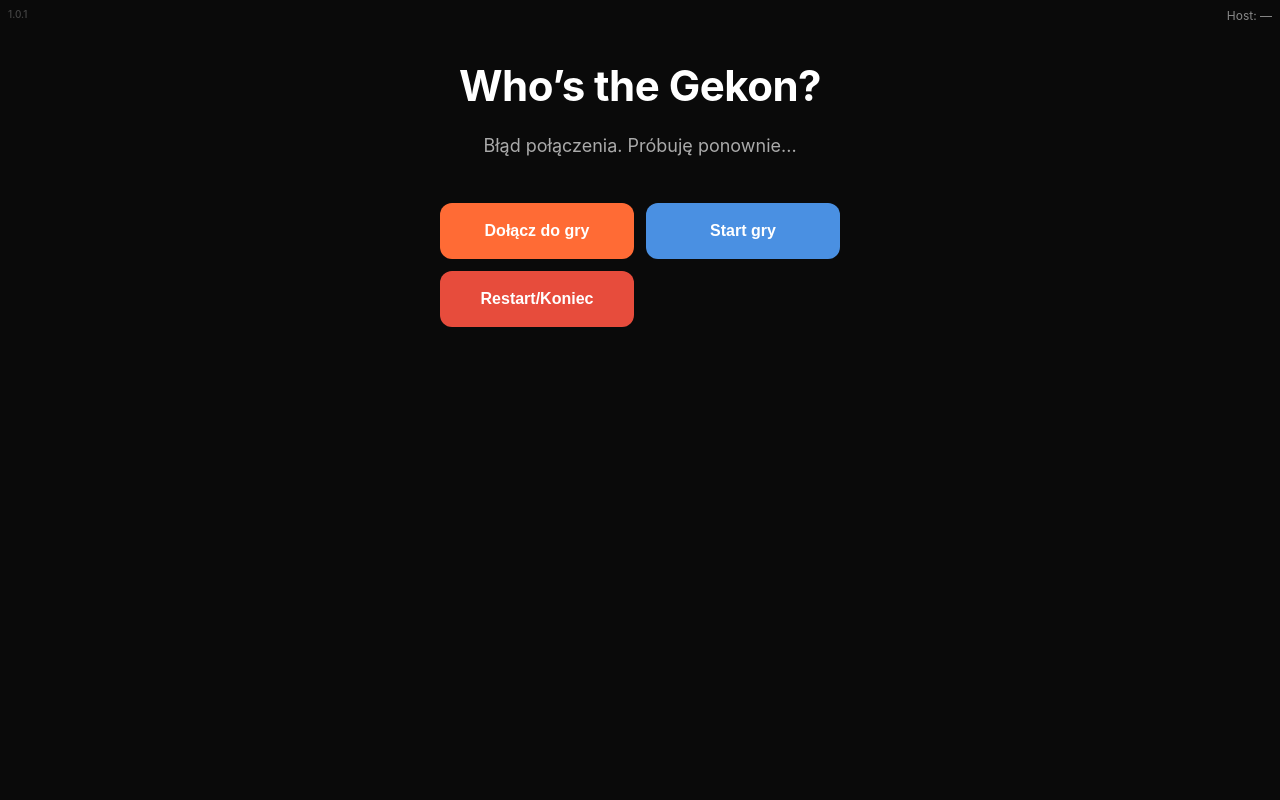
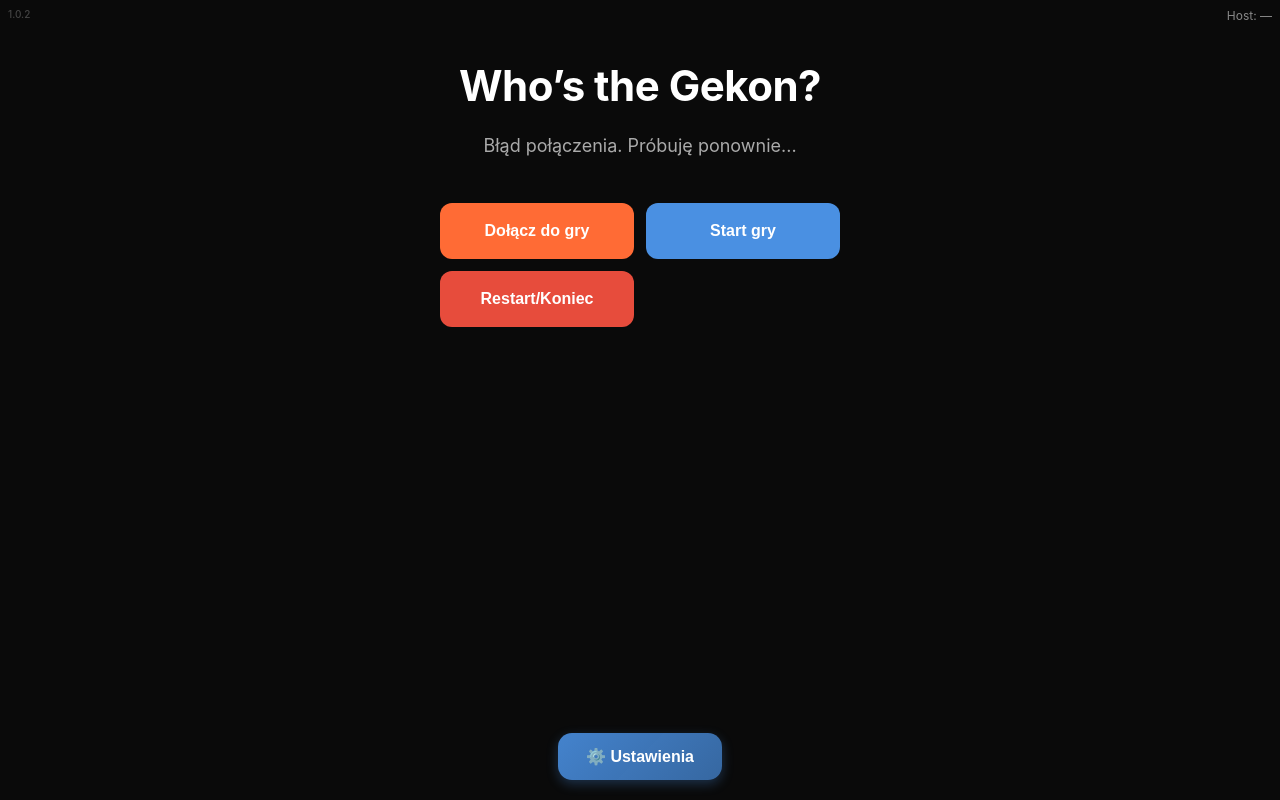
Before and after one commit to patrykiwinski/spy-, a Flask app: page / in a window 1280 px wide. Run offline with Flask 3, Linux system fonts and the light colour scheme; some libraries are stand-ins or nearby versions.

Commit message:
Hide settings button during game, improve CSS styling, update version to 1.0.2

```diff
--- a/static/mobi.css
+++ b/static/mobi.css
@@ -176,7 +176,7 @@ h1 {
 /* Host Controls */
 .host-controls {
   position: fixed;
-  bottom: 16px;
+  bottom: 20px;
   left: 50%;
   transform: translateX(-50%);
   z-index: 100;
@@ -184,21 +184,33 @@ h1 {
 }
 
 .settings-btn {
-  padding: 12px 24px;
+  padding: 14px 28px;
   font-size: 16px;
   font-weight: 600;
-  background: rgba(255, 255, 255, 0.1);
+  background: linear-gradient(135deg, rgba(74, 144, 226, 0.9), rgba(74, 144, 226, 0.7));
   color: #ffffff;
-  border: 2px solid rgba(255, 255, 255, 0.2);
-  border-radius: 12px;
+  border: none;
+  border-radius: 14px;
   cursor: pointer;
-  transition: all 0.2s ease;
+  transition: all 0.3s ease;
   touch-action: manipulation;
+  box-shadow: 0 4px 12px rgba(74, 144, 226, 0.3);
+  display: flex;
+  align-items: center;
+  justify-content: center;
+  gap: 8px;
+  min-width: 140px;
+}
+
+.settings-btn:hover {
+  background: linear-gradient(135deg, rgba(74, 144, 226, 1), rgba(74, 144, 226, 0.9));
+  box-shadow: 0 6px 16px rgba(74, 144, 226, 0.4);
+  transform: translateY(-2px);
 }
 
 .settings-btn:active {
-  background: rgba(255, 255, 255, 0.2);
-  transform: scale(0.95);
+  transform: translateY(0) scale(0.98);
+  box-shadow: 0 2px 8px rgba(74, 144, 226, 0.3);
 }
 
 /* Modal */
--- a/templates/mobi.html
+++ b/templates/mobi.html
@@ -9,7 +9,7 @@
   <script src="https://cdn.socket.io/4.7.2/socket.io.min.js"></script>
 </head>
 <body>
-<div class="app-ver">1.0.1</div>
+<div class="app-ver">1.0.2</div>
   <div id="hostInfo" class="host-info"> Host: —</div>
   <div class="container">
       <h1>Who’s the Gekon?</h1>
@@ -260,12 +260,14 @@
       const restartBtn = $("restartBtn");
       const nextBtn = $("nextBtn");
       const stopBtn = $("stopBtn");
+      const hostControls = document.querySelector(".host-controls");
 
       if (joinBtn) joinBtn.style.display = "inline-block";
       if (startBtn) startBtn.style.display = "inline-block";
       if (restartBtn) restartBtn.style.display = "inline-block";
       if (nextBtn) nextBtn.style.display = "none";
       if (stopBtn) stopBtn.style.display = "none";
+      if (hostControls) hostControls.style.display = "block";
     }
 
     function showAfterStart() {
@@ -274,12 +276,14 @@
       const restartBtn = $("restartBtn");
       const nextBtn = $("nextBtn");
       const stopBtn = $("stopBtn");
+      const hostControls = document.querySelector(".host-controls");
 
       if (joinBtn) joinBtn.style.display = "none";
       if (startBtn) startBtn.style.display = "none";
       if (restartBtn) restartBtn.style.display = "inline-block";
       if (nextBtn) nextBtn.style.display = "inline-block";
       if (stopBtn) stopBtn.style.display = "inline-block";
+      if (hostControls) hostControls.style.display = "none";
     }
 
     // Initial UI state
```
